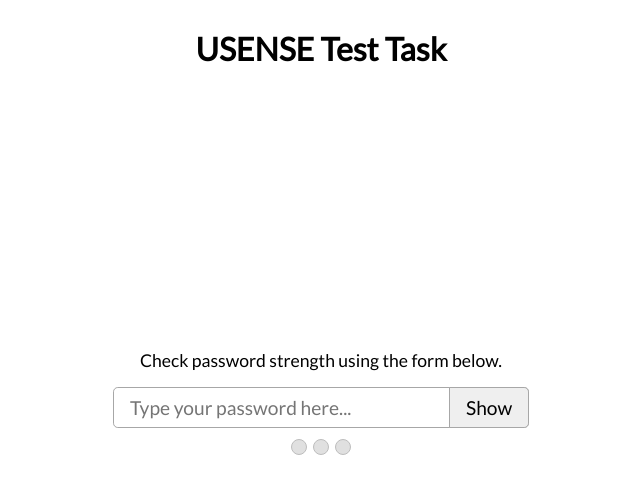
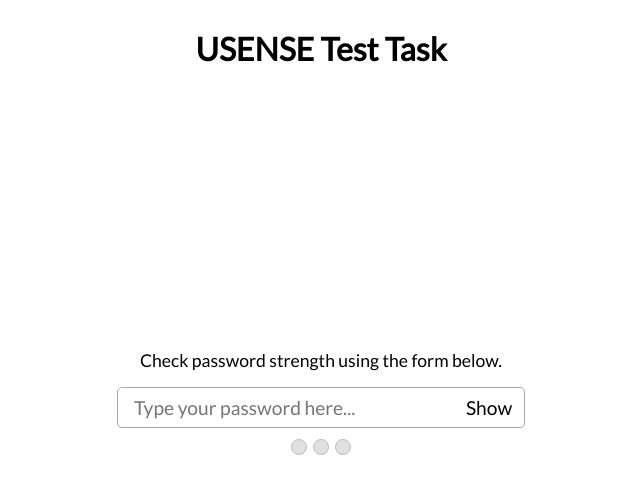
Before and after one commit to rawjrk/usense-task, an Angular app: page / in a window 1280 px wide. Shown: the top 494 px of the page, without its empty margins (319-959 px from the left). Built offline with nearby package versions, Linux system fonts and the light colour scheme.

Commit message:
changed button styling

```diff
--- a/src/app/components/password-form/password-form.component.scss
+++ b/src/app/components/password-form/password-form.component.scss
@@ -1,9 +1,6 @@
 .password-form {
   --input-width: 25rem;
-  --button-width: 5rem;
-  --border-radius: 0.3rem;
-  --padding-x: 1rem;
-  --padding-y: 0.5rem;
+  --button-width: 4.5rem;
 
   display: flex;
   flex-direction: column;
@@ -16,25 +13,30 @@
     position: relative;
     width: 100%;
 
+    display: flex;
+    flex-direction: row;
+    align-items: center;
+
     input,
     button {
       font-family: inherit;
       font-size: 1.2rem;
-      padding: var(--padding-y) var(--padding-x);
-      border: 1px solid #a7a7a7;
     }
 
     input {
       width: 100%;
-      border-radius: var(--border-radius);
-      padding-right: calc(var(--padding-x) + var(--button-width));
+      border: 1px solid #a7a7a7;
+      border-radius: 0.3rem;
+      padding: 0.5rem 1rem;
+      padding-right: var(--button-width);
     }
 
     button {
-      width: var(--button-width);
       position: absolute;
       right: 0;
-      border-radius: 0 var(--border-radius) var(--border-radius) 0;
+      width: var(--button-width);
+      border: none;
+      background-color: rgba(255, 255, 255, 0);
     }
   }
 
```
